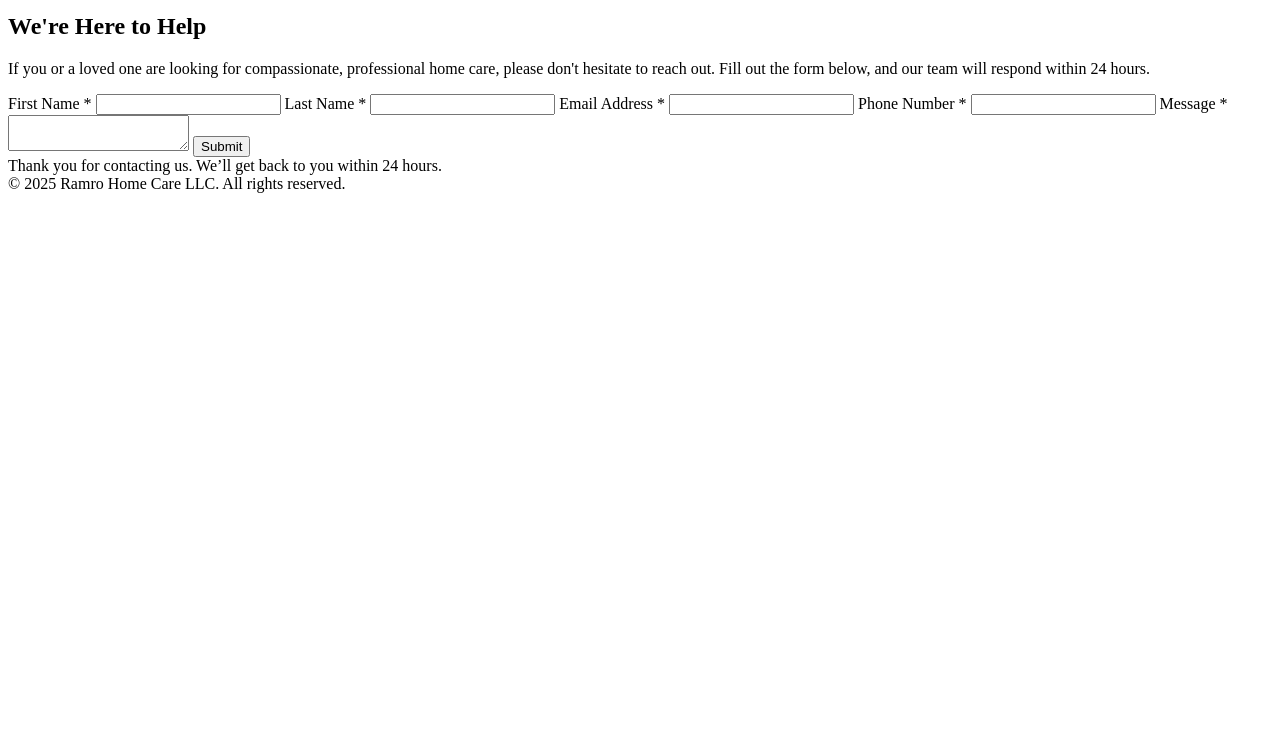
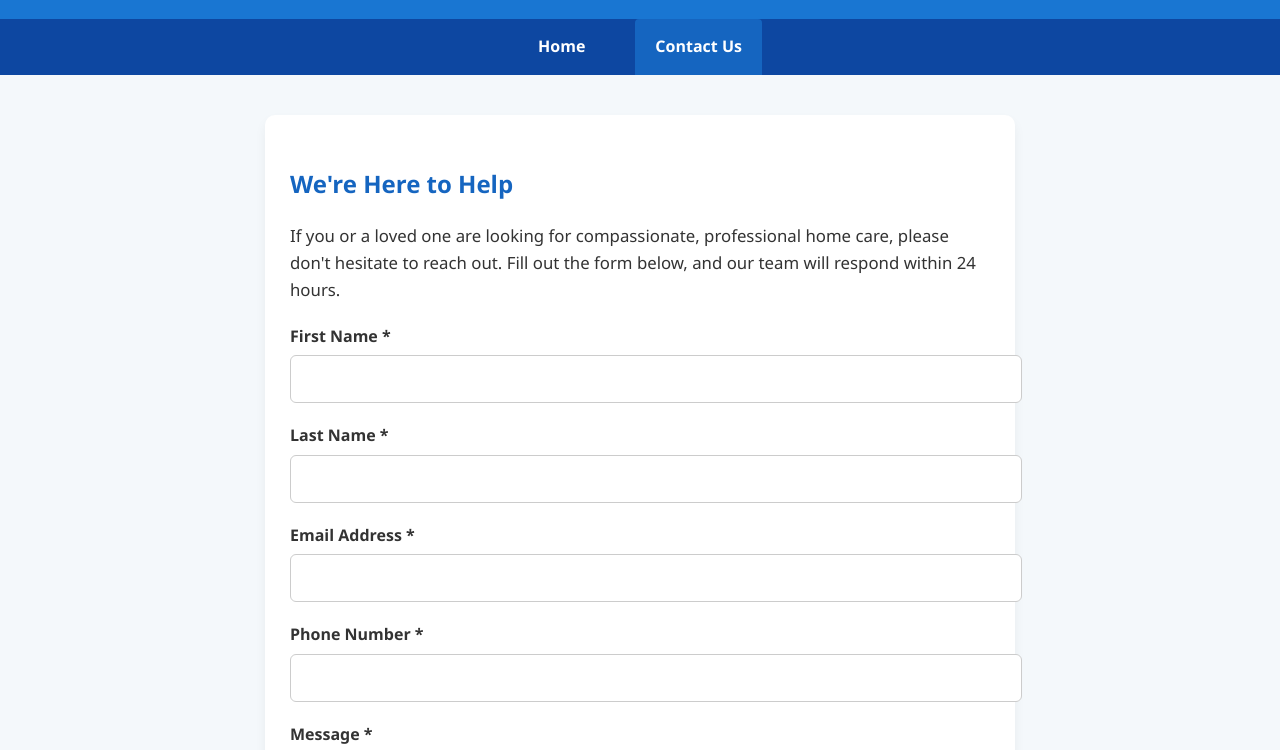
Before and after one commit to LeviTheCaptain1/Ramro-home-care, a plain HTML site: page contact.html in a window 1280 px wide. Shown: the part 105-855 px from the top of the page. Before the commit the page ends 800 px from the top, so only its background shows below. Drawn offline with Linux system fonts and the light colour scheme.

Commit message:
Update contact.html

```diff
--- a/contact.html
+++ b/contact.html
@@ -4,7 +4,120 @@
   <meta charset="UTF-8" />
   <meta name="viewport" content="width=device-width, initial-scale=1" />
   <title>Contact Ramro Home Care LLC</title>
-  <link rel="stylesheet" href="style.css" />
+  <style>
+    /* Global Styles */
+    body {
+      font-family: 'Segoe UI', Tahoma, Geneva, Verdana, sans-serif;
+      background: #f4f8fb;
+      color: #333;
+      margin: 0;
+      line-height: 1.6;
+    }
+
+    /* Header */
+    header {
+      background: #1976d2;
+      color: white;
+      padding: 30px 20px;
+      text-align: center;
+      box-shadow: 0 2px 6px rgba(0,0,0,0.1);
+    }
+    header h1 { margin: 0; font-size: 2.5rem; }
+
+    /* Navigation */
+    nav {
+      background: #0d47a1;
+      display: flex;
+      justify-content: center;
+      gap: 30px;
+    }
+    nav a {
+      color: white;
+      padding: 15px 20px;
+      text-decoration: none;
+      font-weight: 600;
+      border-radius: 4px 4px 0 0;
+    }
+    nav a:hover, nav a.active { background-color: #1565c0; }
+
+    /* Main Content */
+    main {
+      max-width: 700px;
+      margin: 40px auto;
+      background: white;
+      padding: 30px 25px;
+      border-radius: 10px;
+      box-shadow: 0 6px 12px rgba(0,0,0,0.05);
+    }
+    main p { font-size: 1.05rem; margin-bottom: 20px; }
+    h2 { color: #1565c0; margin-bottom: 20px; }
+
+    /* Forms */
+    form label {
+      display: block;
+      margin-bottom: 6px;
+      font-weight: 600;
+    }
+    form input, form textarea {
+      width: 100%;
+      padding: 12px 15px;
+      margin-bottom: 20px;
+      border: 1.5px solid #ccc;
+      border-radius: 6px;
+      font-size: 1rem;
+      font-family: inherit;
+      transition: border-color 0.3s ease;
+    }
+    form input:focus, form textarea:focus {
+      border-color: #1976d2;
+      outline: none;
+    }
+    form textarea {
+      resize: vertical;
+      min-height: 120px;
+    }
+    button {
+      background: #1976d2;
+      color: white;
+      font-weight: 700;
+      font-size: 1.1rem;
+      padding: 15px 25px;
+      border: none;
+      border-radius: 8px;
+      cursor: pointer;
+      transition: background-color 0.3s ease;
+    }
+    button:hover { background: #1565c0; }
+
+    #thank-you-message {
+      display: none;
+      padding: 20px;
+      background-color: #e0f7fa;
+      border: 1.5px solid #81d4fa;
+      border-radius: 8px;
+      color: #0077c2;
+      font-weight: 600;
+      text-align: center;
+      margin-top: 30px;
+    }
+
+    /* Footer */
+    footer {
+      background: #0d47a1;
+      color: white;
+      text-align: center;
+      padding: 20px 10px;
+      margin-top: 60px;
+      font-size: 0.9rem;
+    }
+
+    /* Responsive */
+    @media (max-width: 650px) {
+      main { margin: 20px 10px; padding: 20px 15px; }
+      nav { flex-wrap: wrap; gap: 10px; padding-bottom: 10px; }
+      nav a { padding: 10px; }
+    }
+  </style>
 </head>
 <body>
 
```
